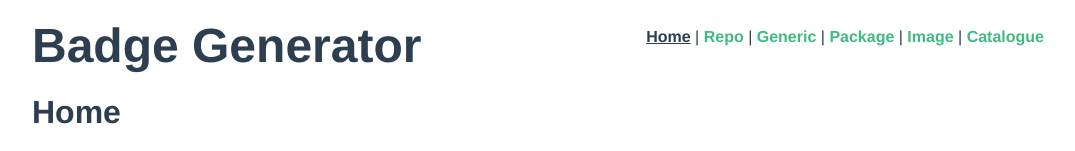
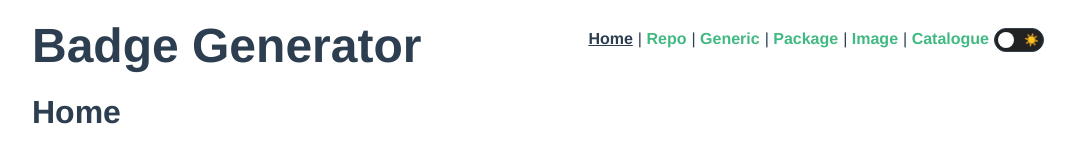
Before and after one commit to MichaelCurrin/badge-generator, a Vue app: page / in a window 1280 px wide. Shown: the top 151 px of the page, without its empty margins (102-1177 px from the left). Built offline with nearby package versions, Linux system fonts and the light colour scheme; a small style sheet from the web is missing.

Commit message:
added styles for dark/light theme and toggle component

```diff
--- a/src/App.vue
+++ b/src/App.vue
@@ -6,9 +6,12 @@
       <div id="nav">
         <!-- Build menu based on configured app routes. -->
         <!-- Keep router-link on one line for underlining -->
-        <span v-for="(item, index) in routes" :key="item.path">
+        <span class="nav-item" v-for="(item, index) in routes" :key="item.path">
           <span>{{ index !== 0 ? " | " : "" }}</span>
           <router-link :to="item.path">{{ item.name }}</router-link>
+        </span>
+        <span class="nav-item">
+          <ThemeToggler></ThemeToggler>
         </span>
       </div>
     </header>
@@ -20,11 +23,14 @@
 <script lang="ts">
 import { defineComponent } from "vue";
 import "highlight.js/styles/github-gist.css";
-
+import ThemeToggler from "@/components/ThemeToggler.vue";
 import { routes } from "@/router/index";
 
 export default defineComponent({
   name: "App",
+  components: {
+    ThemeToggler,
+  },
   data() {
     return {
       routes,
@@ -39,6 +45,21 @@ export default defineComponent({
   --green: #42b983;
   --green-dark: #3aa776;
   --grey: #2c3e50;
+  --element-size: 2.5rem;
+}
+
+:root.light-theme {
+  --background-color-primary: #ffffff;
+  --background-color-secondary: #eeeeee;
+  --accent-color: var(--grey);
+  --text-primary-color: #222;
+}
+
+:root.dark-theme {
+  --background-color-primary: #1e1e1e;
+  --background-color-secondary: #3f3f3f;
+  --accent-color: #f0f0f0;
+  --text-primary-color: #ffffff;
 }
 
 /**
@@ -76,6 +97,11 @@ export default defineComponent({
 #nav a.router-link-exact-active {
   text-decoration: underline;
   color: var(--grey);
+}
+
+.nav-item {
+  display: inline-block;
+  margin-left: 5px;
 }
 
 /**
--- /dev/null
+++ b/src/components/ThemeToggler.vue
@@ -0,0 +1,104 @@
+<template>
+  <div>
+    <input
+      @change="toggleTheme"
+      id="checkbox"
+      type="checkbox"
+      class="switch-checkbox"
+    />
+    <label for="checkbox" class="switch-label">
+      <span>🌙</span>
+      <span>☀️</span>
+      <div
+        class="switch-toggle"
+        :class="{ 'switch-toggle-checked': userTheme === 'dark-theme' }"
+      ></div>
+    </label>
+  </div>
+</template>
+
+<script lang="ts">
+import { defineComponent } from "vue";
+
+export default defineComponent({
+  name: "ThemeToggler",
+  mounted() {
+    const initUserTheme = this.getMediaPreference();
+    this.setTheme(initUserTheme);
+  },
+
+  data() {
+    return {
+      userTheme: "light-theme",
+    };
+  },
+
+  methods: {
+    toggleTheme() {
+      const activeTheme = localStorage.getItem("user-theme");
+      if (activeTheme === "light-theme") {
+        this.setTheme("dark-theme");
+      } else {
+        this.setTheme("light-theme");
+      }
+    },
+
+    setTheme(theme: string) {
+      localStorage.setItem("user-theme", theme);
+      this.userTheme = theme;
+      document.documentElement.className = theme;
+    },
+
+    getMediaPreference() {
+      const hasDarkPreference = window.matchMedia(
+        "(prefers-color-scheme: dark)"
+      ).matches;
+      if (hasDarkPreference) {
+        return "dark-theme";
+      } else {
+        return "light-theme";
+      }
+    },
+  },
+});
+</script>
+
+<!-- Add "scoped" attribute to limit CSS to this component only -->
+<style scoped>
+.switch-checkbox {
+  display: none;
+}
+
+.switch-label {
+  display: flex;
+  align-items: center;
+  justify-content: space-between;
+  position: relative;
+  cursor: pointer;
+  font-size: calc(var(--element-size) * 0.3);
+  width: var(--element-size);
+  height: calc(var(--element-size) * 0.35);
+  padding: calc(var(--element-size) * 0.1);
+  border-radius: var(--element-size);
+  border: calc(var(--element-size) * 0.025) solid var(--accent-color);
+  background: var(--text-primary-color);
+  transition: background 0.5s ease;
+  z-index: 1;
+}
+
+.switch-toggle {
+  position: absolute;
+  background-color: var(--background-color-primary);
+  border-radius: 50%;
+  top: calc(var(--element-size) * 0.07);
+  left: calc(var(--element-size) * 0.07);
+  height: calc(var(--element-size) * 0.4);
+  width: calc(var(--element-size) * 0.4);
+  transform: translateX(0);
+  transition: transform 0.3s ease, background-color 0.5s ease;
+}
+
+.switch-toggle-checked {
+  transform: translateX(calc(var(--element-size) * 0.6)) !important;
+}
+</style>
```
